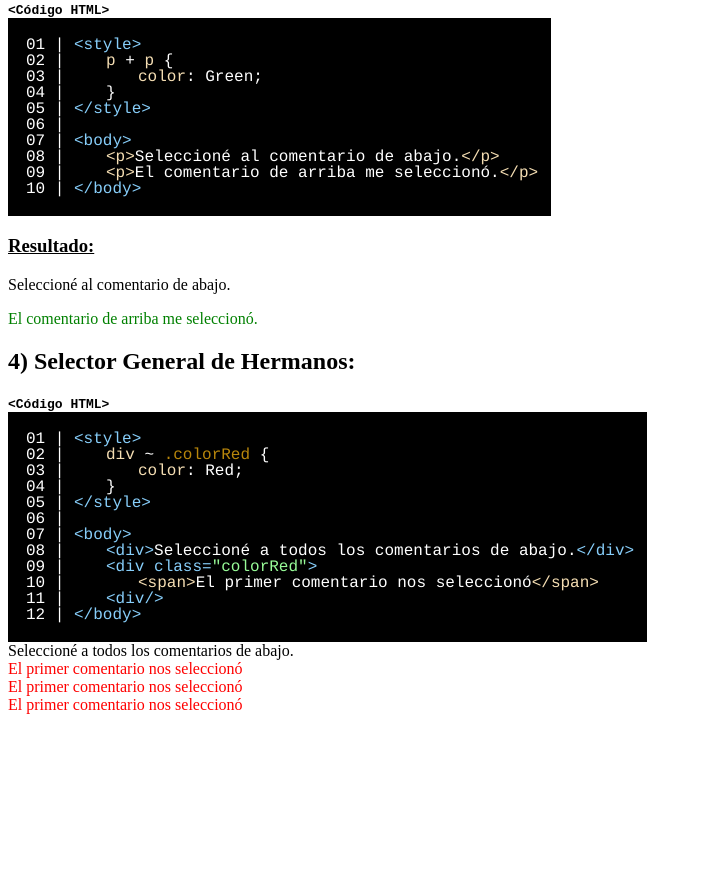
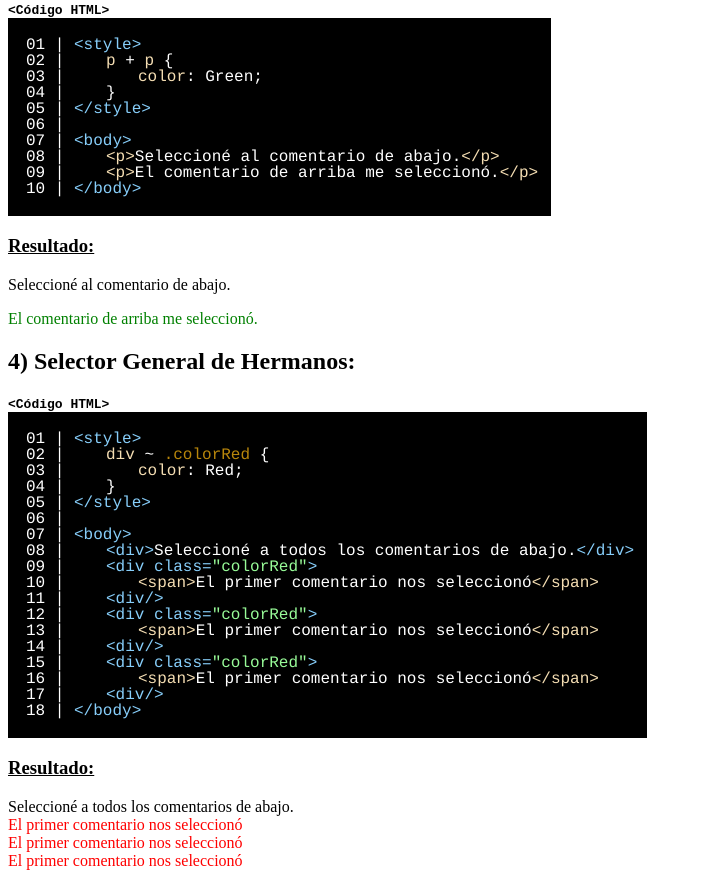
Before and after one commit to Al-dog/ExcerBookHCJ, a plain HTML site: page Ex/004.html in a window 1280 px wide. Shown: the part 1131-2009 px from the top of the page, without its empty margins (0-702 px from the left). Before the commit the page ends 1853 px from the top, so only its background shows below. Drawn offline with Linux system fonts and the light colour scheme.

Commit message:
Finalizacion del ejercicio

```diff
--- a/Ex/004.html
+++ b/Ex/004.html
@@ -199,6 +199,12 @@
 	<li>&emsp;&emsp;<span class="llaves">&lt;div class=</span><span class="llaves3">"colorRed"</span><span class="llaves">&gt;</span></li>
 	<li>&emsp;&emsp;&emsp;&emsp;<span class="llaves2">&lt;span&gt;</span>El primer comentario nos seleccionó<span class="llaves2">&lt;/span&gt;</span></li>
 	<li>&emsp;&emsp;<span class="llaves">&lt;div/&gt;</span></li>
+	<li>&emsp;&emsp;<span class="llaves">&lt;div class=</span><span class="llaves3">"colorRed"</span><span class="llaves">&gt;</span></li>
+	<li>&emsp;&emsp;&emsp;&emsp;<span class="llaves2">&lt;span&gt;</span>El primer comentario nos seleccionó<span class="llaves2">&lt;/span&gt;</span></li>
+	<li>&emsp;&emsp;<span class="llaves">&lt;div/&gt;</span></li>
+	<li>&emsp;&emsp;<span class="llaves">&lt;div class=</span><span class="llaves3">"colorRed"</span><span class="llaves">&gt;</span></li>
+	<li>&emsp;&emsp;&emsp;&emsp;<span class="llaves2">&lt;span&gt;</span>El primer comentario nos seleccionó<span class="llaves2">&lt;/span&gt;</span></li>
+	<li>&emsp;&emsp;<span class="llaves">&lt;div/&gt;</span></li>
 	<li><span class="llaves">&lt;/body&gt;</span></li>
 	</ul>
 				</td>
@@ -207,7 +213,7 @@
 	</table>
 
 
-
+	<h3><u>Resultado:</u></h3>
 	<div>Seleccioné a todos los comentarios de abajo.</div>
 	<div class="colorRed">
 		<span>El primer comentario nos seleccionó</span>
```
